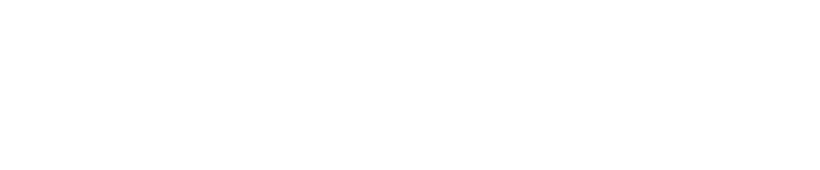
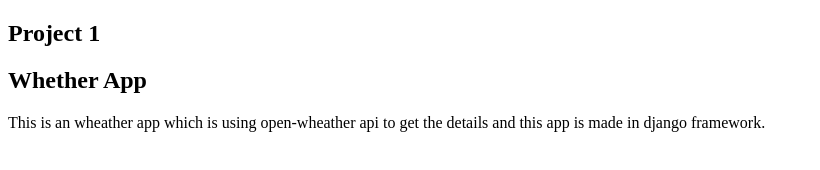
Before and after one commit to Abhay-Kanwasi/My-Portfolio-v2, a plain HTML site: page projects.html in a window 1280 px wide. Shown: the whole page, without its empty margins (0-820 px from the left). Drawn offline with Linux system fonts and the light colour scheme.

Commit message:
html updated

```diff
--- a/projects.html
+++ b/projects.html
@@ -5,8 +5,14 @@
     <meta http-equiv="X-UA-Compatible" content="IE=edge">
     <meta name="viewport" content="width=device-width, initial-scale=1.0">
     <title>Projects</title>
+    <link rel="stylesheet" href="project.css">
 </head>
 <body>
+    <section class="home">
+        <h1>Project 1</h1>
+        <h2>Whether App</h2>
+        <p>This is an wheather app which is using open-wheather api to get the details and this app is made in django framework.</p>
+    </section>
 
 </body>
 </html>
```
